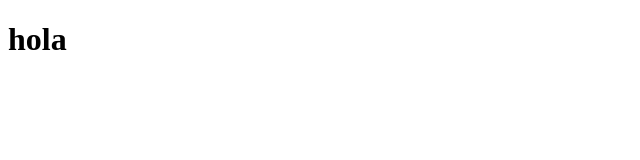
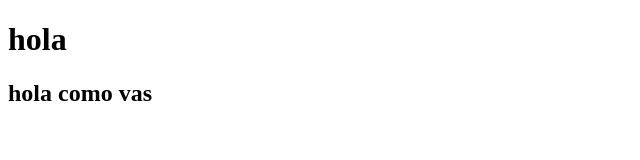
Before and after one commit to kiannytavarez/ProyectoFinal, a plain HTML site: page index.html in a window 1280 px wide. Shown: the whole page, without its empty margins (0-640 px from the left). Drawn offline with Linux system fonts and the light colour scheme.

Commit message:
agregue un h2

```diff
--- a/index.html
+++ b/index.html
@@ -8,5 +8,6 @@
 </head>
 <body>
     <h1>hola</h1>
+    <h2>hola como vas</h2>
 </body>
 </html>
```
